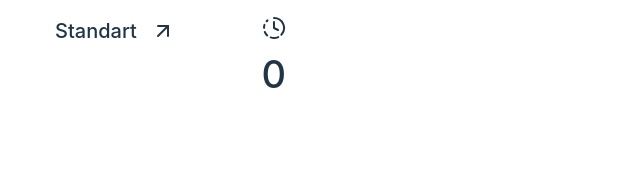
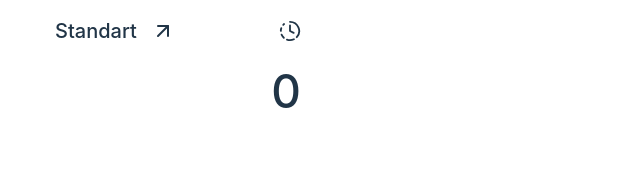
Before and after one commit to ZubalYana/calculator-electron, a React (Vite) app in the folder farm-project/: page / in a window 1280 px wide. Shown: the top 176 px of the page, without its empty margins (0-640 px from the left). Built offline with nearby package versions, Linux system fonts and the light colour scheme.

Commit message:
fix elements positioning and general styling

```diff
--- a/farm-project/src/components/ResultField/ResultField.css
+++ b/farm-project/src/components/ResultField/ResultField.css
@@ -1,12 +1,14 @@
 .resultField-wrapper {
     width: 100%;
-    height: 60px;
+    height: 80px;
     display: flex;
     justify-content: flex-end;
+    align-items: flex-end;
 }
 
 .result {
-    font-size: 38px;
+    font-size: 46px;
     font-weight: 500;
     margin: 0;
+    padding: 0;
 }
--- a/farm-project/src/components/UpperMenu/UpperMenu.css
+++ b/farm-project/src/components/UpperMenu/UpperMenu.css
@@ -5,7 +5,8 @@
     justify-content: space-between;
 }
 
-.upperMenu-wrapper .left-side {
+.upperMenu-wrapper .left-side,
+.right-side {
     display: flex;
     align-items: center;
 }
--- a/farm-project/src/components/UpperMenu/UpperMenu.tsx
+++ b/farm-project/src/components/UpperMenu/UpperMenu.tsx
@@ -12,10 +12,10 @@ export function UpperMenu() {
                     <div className="row"></div>
                 </div>
                 <h3>Standart</h3>
-                <ArrowUpRight />
+                <ArrowUpRight className="icon" />
             </div>
             <div className="right-side">
-                <ClockFading />
+                <ClockFading size={22} className="icon" />
             </div>
         </div>
     );
--- a/farm-project/src/index.css
+++ b/farm-project/src/index.css
@@ -5,13 +5,15 @@
 
   color-scheme: light dark;
   color: rgba(255, 255, 255, 0.87);
-  background-color: #242424;
+  background-color: #202020;
 
   font-synthesis: none;
   text-rendering: optimizeLegibility;
   -webkit-font-smoothing: antialiased;
   -moz-osx-font-smoothing: grayscale;
   -webkit-text-size-adjust: 100%;
+
+  overflow: hidden;
 }
 
 a {
@@ -19,6 +21,7 @@ a {
   color: #9f1a8f;
   text-decoration: inherit;
 }
+
 a:hover {
   color: #9f1a8f;
 }
@@ -47,9 +50,11 @@ button {
   cursor: pointer;
   transition: border-color 0.25s;
 }
+
 button:hover {
   border-color: #9f1a8f;
 }
+
 button:focus,
 button:focus-visible {
   outline: 4px auto -webkit-focus-ring-color;
@@ -60,9 +65,11 @@ button:focus-visible {
     color: #213547;
     background-color: #ffffff;
   }
+
   a:hover {
     color: #9F1A8F;
   }
+
   button {
     background-color: #f9f9f9;
   }
--- a/farm-project/src/main.css
+++ b/farm-project/src/main.css
@@ -7,7 +7,7 @@
 }
 
 .container {
-  width: 270px;
+  width: 285px;
   height: 530px;
 }
 
@@ -49,3 +49,7 @@
 .read-the-docs {
   color: #888;
 }
+
+.icon {
+  cursor: pointer;
+}
```
